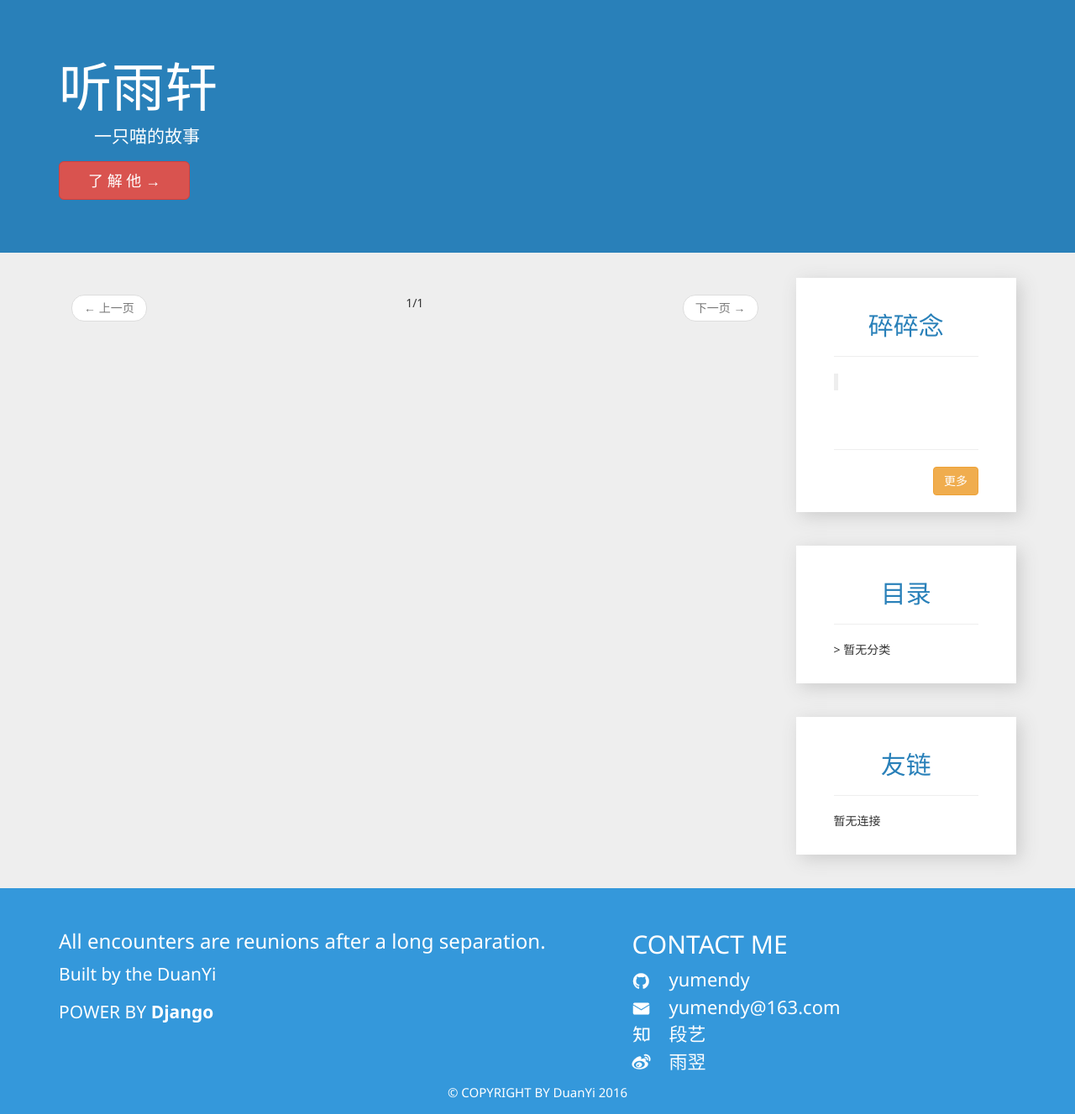
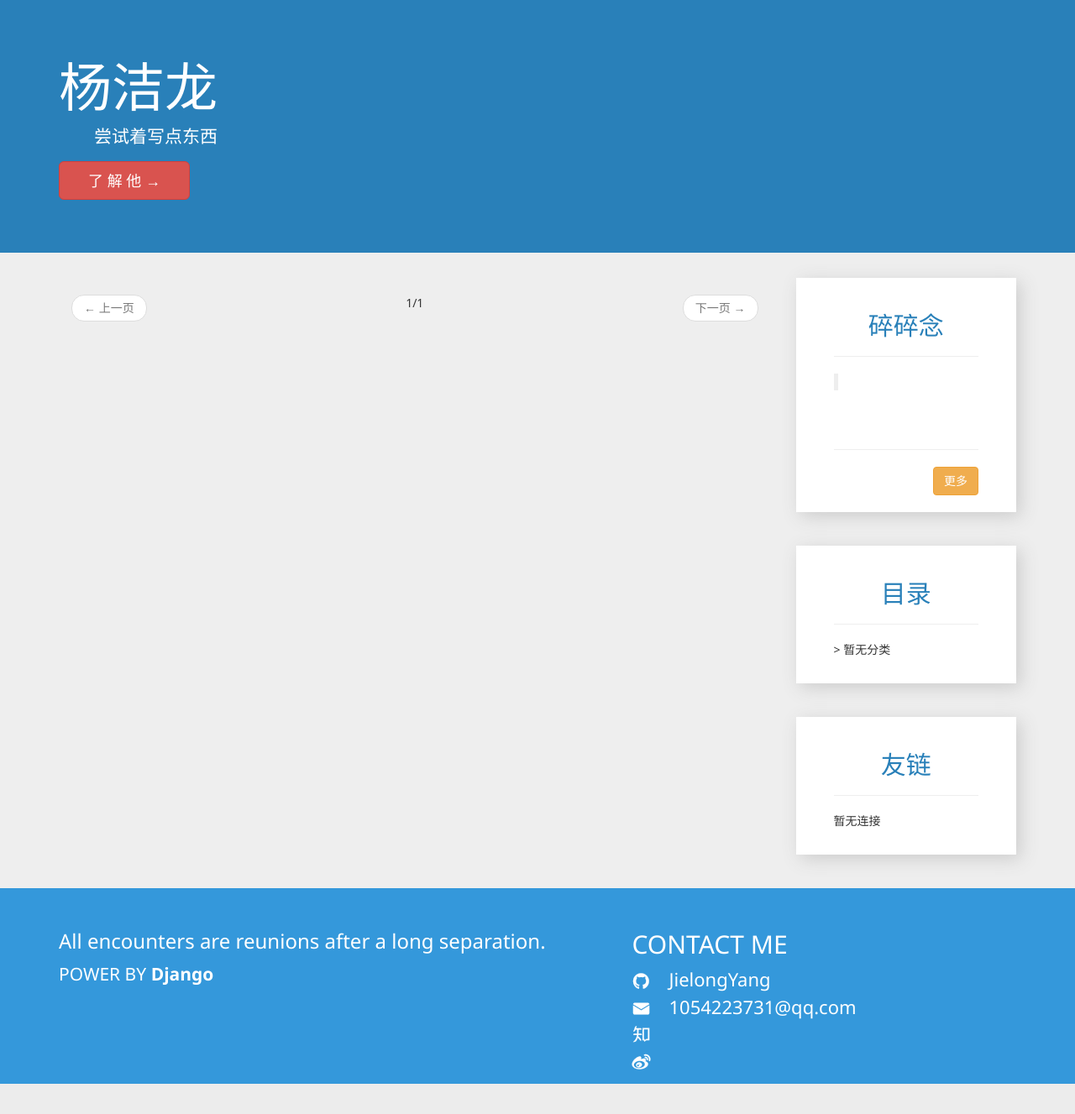
Before and after one commit to JielongYang/blog-app-python, a Django app: page / in a window 1280 px wide. Shown: the part 50-1377 px from the top of the page at 84% size. After the commit the page ends 1341 px from the top, so only its background shows below. Run offline with Django 3.2, Linux system fonts and the light colour scheme; data that the repository does not hold is empty; some libraries are stand-ins or nearby versions.

Commit message:
csrf fix

```diff
--- a/templates/authentication/user_login.html
+++ b/templates/authentication/user_login.html
@@ -17,6 +17,7 @@
 
     <body>
         <div class="container">
+            {% csrf_token %}
             <form class="form-signin" method="post" id="data-form">
                 <h2 class="form-signin-heading">请登录</h2>
                 <input type="text" id="inputUsername" class="form-control" placeholder="用户名" name="username" required autofocus>
--- a/templates/website/frontend/footer.html
+++ b/templates/website/frontend/footer.html
@@ -4,21 +4,18 @@
             <div class="row">
                 <div class="col-md-7 col-xs-12">
                     <h3>All encounters are reunions after a long separation.</h3>
-                    <p>Built by the DuanYi</p>
                     <p>POWER BY <strong>Django</strong></p>
                 </div>
                 <div class="col-md-5 col-xs-12">
                     <h2>CONTACT ME</h2>
                     <ul class="list-unstyled contact-info">
-                        <li><i class="iconfont">&#xe69f;</i>&emsp;<a href="https://github.com/yumendy">yumendy</a></li>
-                        <li><i class="iconfont">&#xe6a5;</i>&emsp;yumendy@163.com</li>
-                        <li><i class="iconfont">&#xe829;</i>&emsp;<a href="https://www.zhihu.com/people/yumendy">段艺</a></li>
-                        <li><i class="iconfont">&#xe602;</i>&emsp;<a href="http://weibo.com/duanyi1995">雨翌</a></li>
+                        <li><i class="iconfont">&#xe69f;</i>&emsp;<a href="https://github.com/JielongYang">JielongYang</a></li>
+                        <li><i class="iconfont">&#xe6a5;</i>&emsp;1054223731@qq.com</li>
+                        <li><i class="iconfont">&#xe829;</i>&emsp;<a href=""></a></li>
+                        <li><i class="iconfont">&#xe602;</i>&emsp;<a href=""></a></li>
                     </ul>
                 </div>
-                <div class="col-md-12 col-xs-12 text-center copy-right">
-                    <p>&copy; COPYRIGHT BY DuanYi 2016</p>
-                </div>
+
             </div>
         </div>
     </div>
--- a/templates/website/frontend/header.html
+++ b/templates/website/frontend/header.html
@@ -2,8 +2,8 @@
     {% include 'navbar/navbar_weight.html' %}
     <div class="jumbotron front-header text-white">
         <div class="container">
-            <h1>听雨轩</h1>
-            <p>&emsp;&emsp;一只喵的故事</p>
+            <h1>杨洁龙</h1>
+            <p>&emsp;&emsp;尝试着写点东西</p>
             <p><a class="btn btn-danger btn-lg" href="#" role="button">&emsp;了&nbsp;解&nbsp;他&nbsp;→&emsp;</a></p>
         </div>
     </div>
--- a/templates/website/frontend/homepage.html
+++ b/templates/website/frontend/homepage.html
@@ -1,7 +1,7 @@
 {% extends 'website/frontend/frontend_base.html' %}
 
 {% block title %}
-    听雨轩
+    杨洁龙
 {% endblock %}
 
 {% block external_header %}
```
